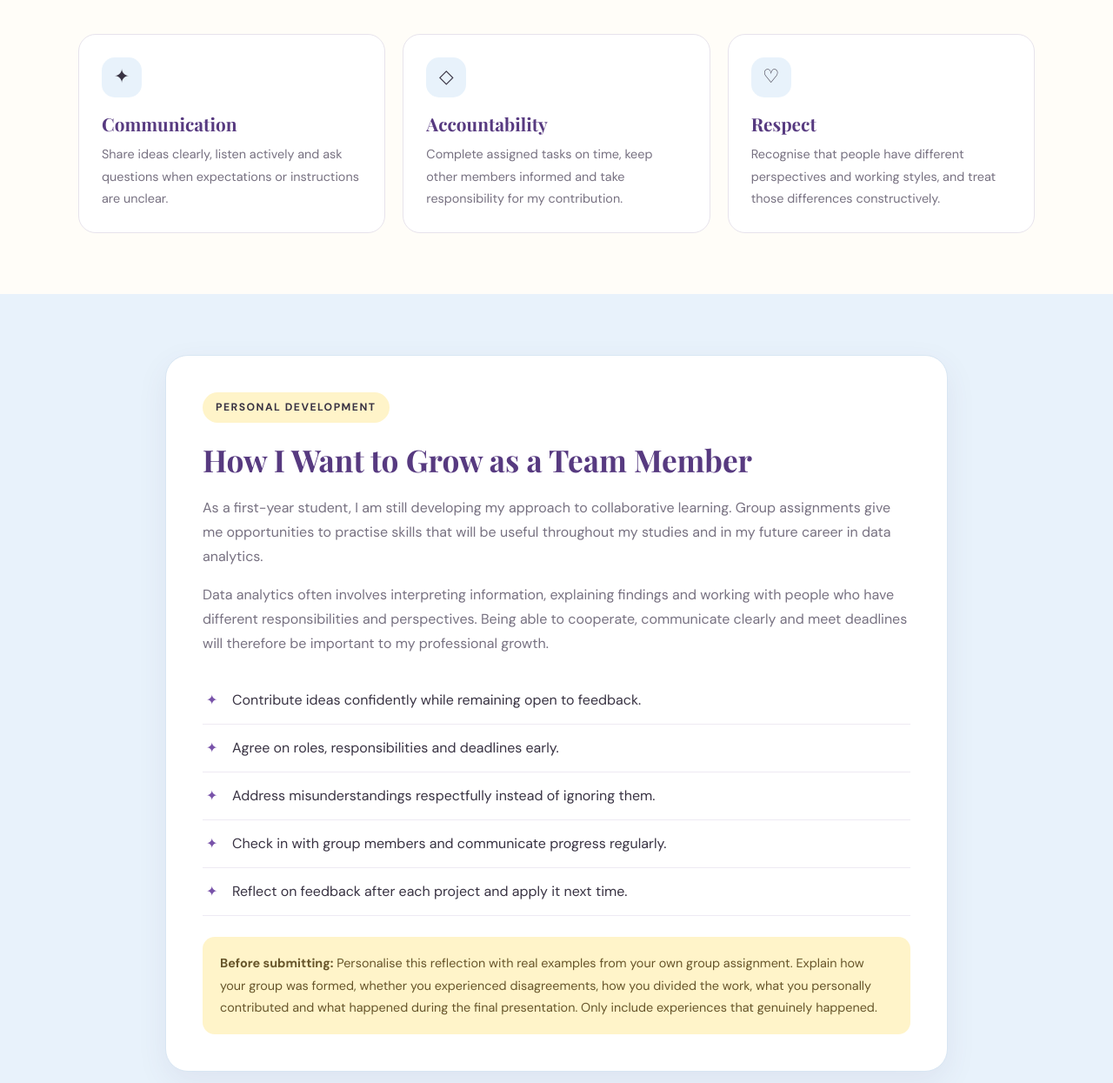
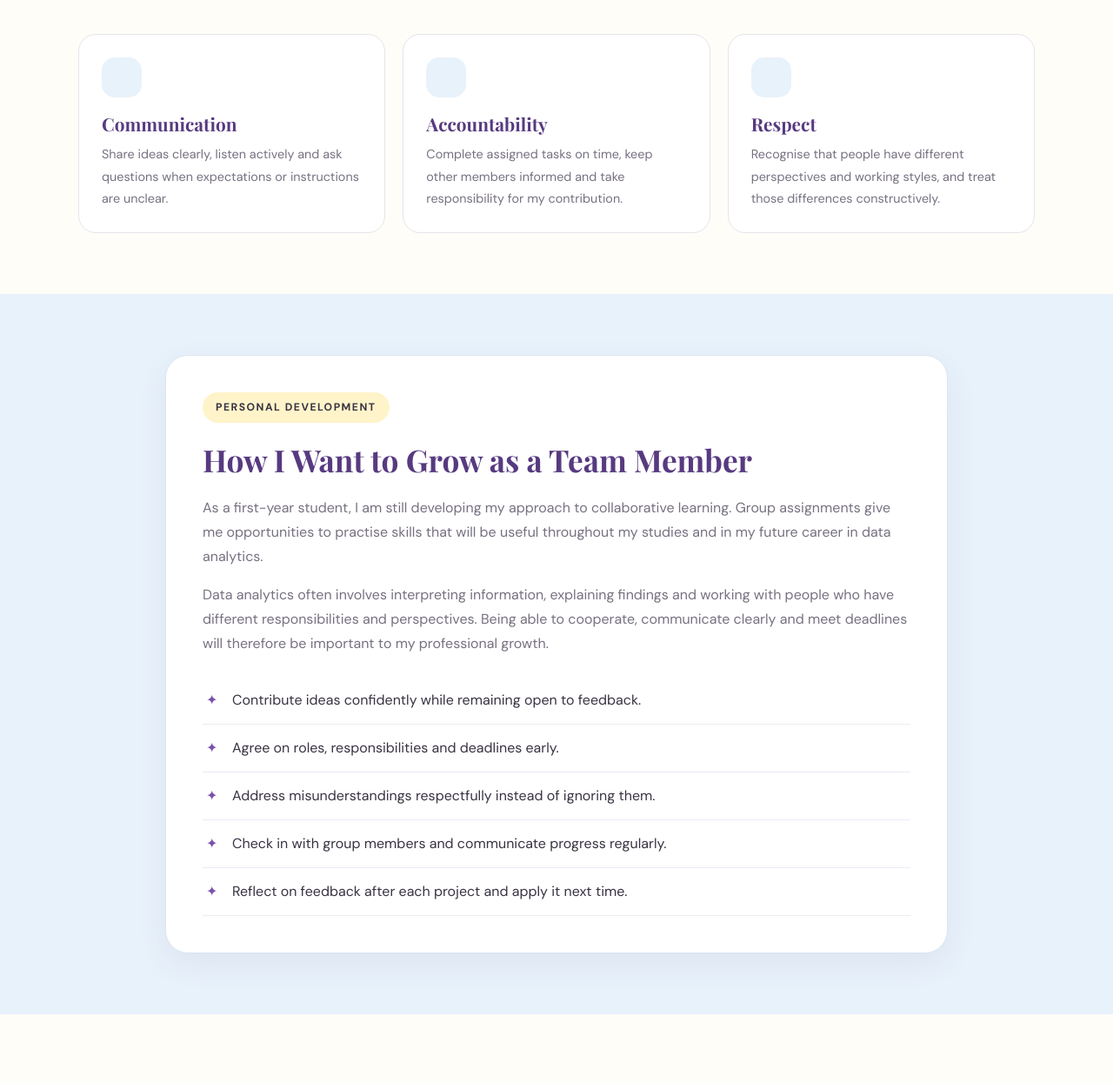
Before and after one commit to tinashemotshubi/digital-portfolio-, a plain HTML site: page group-reflection.html in a window 1280 px wide. Shown: the part 2675-3920 px from the top of the page at 87% size. Drawn offline with nearby package versions, Linux system fonts and the light colour scheme.

Commit message:
Update group-reflection.html

```diff
--- a/group-reflection.html
+++ b/group-reflection.html
@@ -758,7 +758,7 @@
 
         <div class="learning-grid">
           <article class="learning-card">
-            <div class="symbol">✦</div>
+            <div class="symbol"></div>
             <h3>Communication</h3>
             <p>
               Share ideas clearly, listen actively and ask questions when
@@ -767,7 +767,7 @@
           </article>
 
           <article class="learning-card">
-            <div class="symbol">◇</div>
+            <div class="symbol"></div>
             <h3>Accountability</h3>
             <p>
               Complete assigned tasks on time, keep other members informed
@@ -776,7 +776,7 @@
           </article>
 
           <article class="learning-card">
-            <div class="symbol">♡</div>
+            <div class="symbol"></div>
             <h3>Respect</h3>
             <p>
               Recognise that people have different perspectives and working
@@ -814,14 +814,6 @@
           <li>Reflect on feedback after each project and apply it next time.</li>
         </ul>
 
-        <div class="honesty-note">
-          <strong>Before submitting:</strong> Personalise this reflection with
-          real examples from your own group assignment. Explain how your group
-          was formed, whether you experienced disagreements, how you divided
-          the work, what you personally contributed and what happened during
-          the final presentation. Only include experiences that genuinely
-          happened.
-        </div>
       </div>
     </section>
 
```
